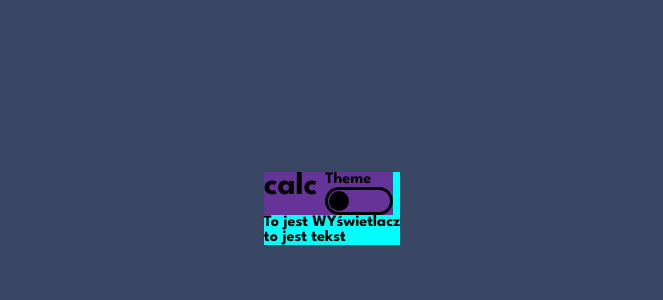
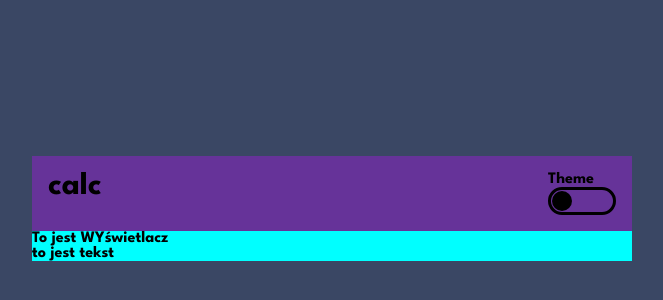
Before and after one commit to lukKotecki/FM-calculator-app, a React (Vite) app: page / in a window 1280 px wide. Shown: the part 192-492 px from the top of the page, without its empty margins (308-971 px from the left). Built offline with nearby package versions, Linux system fonts and the light colour scheme.

Commit message:
started project

```diff
--- a/src/index.css
+++ b/src/index.css
@@ -13,10 +13,12 @@ body{
   font-family: League Spartan, sans-serif;
   font-weight: bold;
   height: 100vh;
+  /* width: 100vw; */
 }
 
 .main-container{
   max-width: 600px;
+  width: 95vw;
   /* margin: 0 auto; */
   background-color: aqua;
 }
@@ -25,6 +27,7 @@ body{
 header{
   display: flex;
   justify-content: space-between;
-  width: 95%;
+  padding: 1em;
+  /* width: 95%; */
   background-color: rebeccapurple;
 }
```
